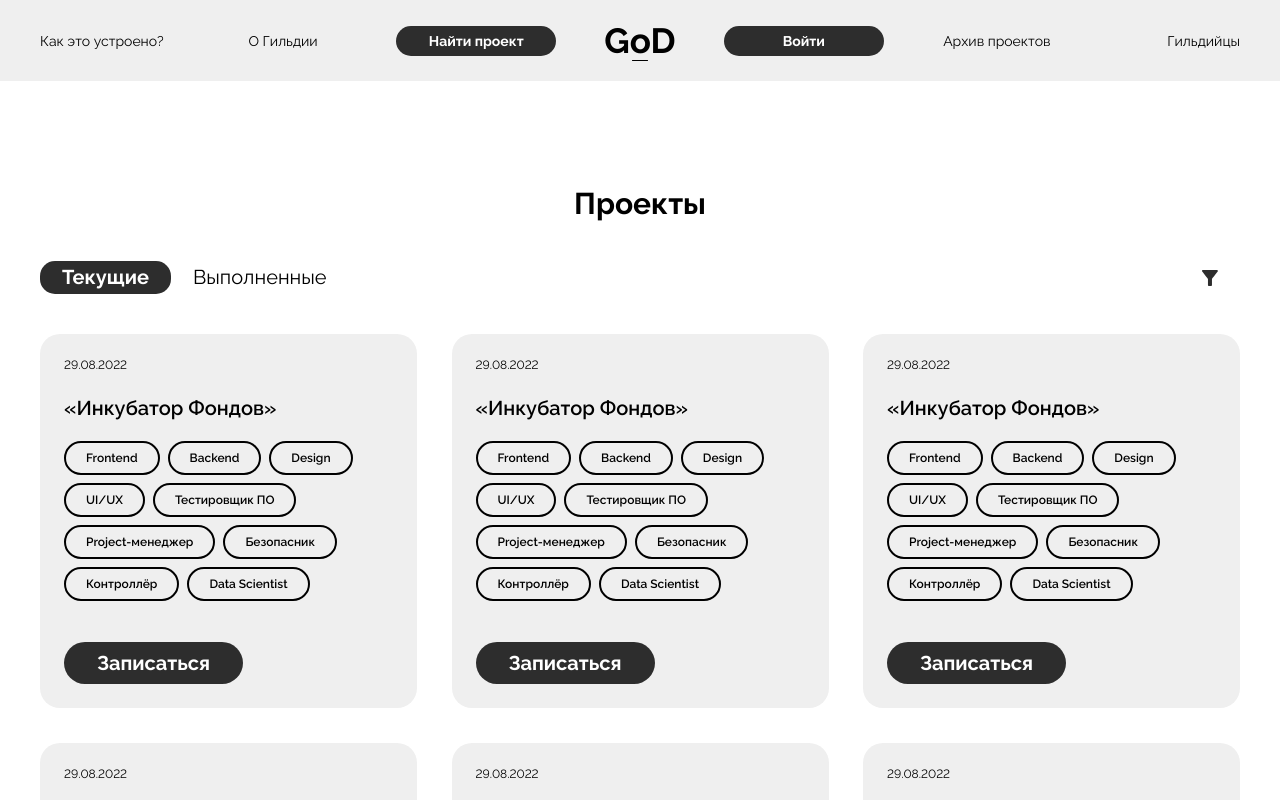
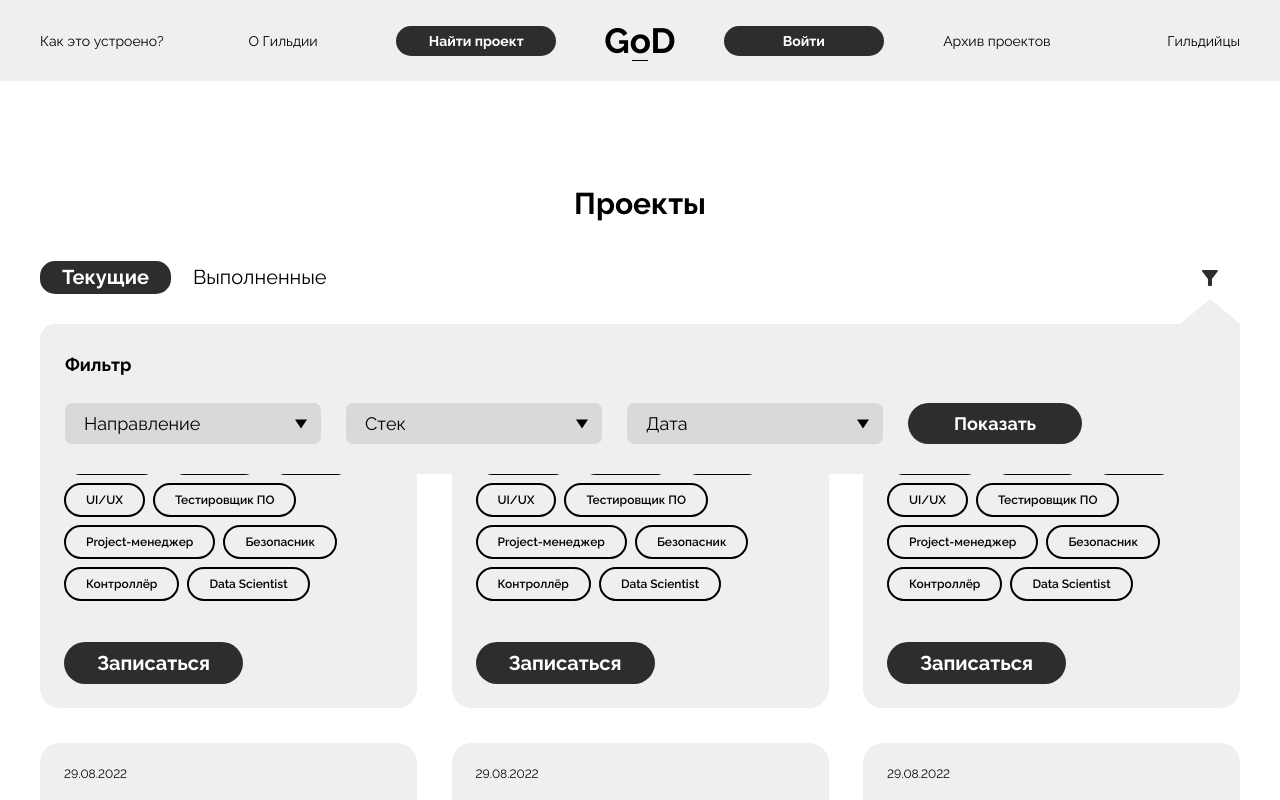
Before and after one commit to GuildOfDevelopers/guild-of-developers-frontend, a React (Create React App) app: page /currentProjects in a window 1280 px wide. Both pictures are taken after a click on the button 1210 px from the left and 277 px from the top of the page. Shown: the top 800 px of the page. Built offline with nearby package versions, Linux system fonts and the light colour scheme.

Commit message:
feat: add FilterOpen

```diff
--- /dev/null
+++ b/src/components/Filter/FilterOpen.tsx
@@ -0,0 +1,44 @@
+import React, { FC } from 'react';
+import { Form, FormName, FormWrapper, FormButton, Submit, Dropdown } from './styleFilterOpen';
+
+const FilterOpen: FC = () => {
+  const selects = [
+    {
+      id: 0,
+      title: 'Направление'
+    },
+    {
+      id: 1,
+      title: 'Стек'
+    },
+    {
+      id: 2,
+      title: 'Дата'
+    }
+  ];
+
+  const [currentSelect, setCurrentSelect] = React.useState(-1);
+
+  return (
+    <Form>
+      <FormName>Фильтр</FormName>
+
+      <FormWrapper>
+        {selects.map((item) => (
+          <FormButton
+            type="button"
+            key={item.id}
+            className={currentSelect === item.id ? 'open' : ''}
+            onClick={() => setCurrentSelect(item.id)}
+          >
+            {item.title}
+          </FormButton>
+        ))}
+
+        <Submit onClick={(e) => e.preventDefault()}>Показать</Submit>
+      </FormWrapper>
+    </Form>
+  );
+};
+
+export default FilterOpen;
--- a/src/components/Filter/index.tsx
+++ b/src/components/Filter/index.tsx
@@ -1,5 +1,6 @@
 import React, { FC } from 'react';
 import { Wrapper, LeftFilter, FilterButtons } from './style';
+import FilterOpen from './FilterOpen';
 import { IconFilter } from './Icon';
 
 const Filter: FC = () => {
@@ -15,6 +16,8 @@ const Filter: FC = () => {
     }
   ];
 
+  const [isOpen, setIsOpen] = React.useState(false);
+
   return (
     <Wrapper>
       <LeftFilter>
@@ -29,9 +32,11 @@ const Filter: FC = () => {
         ))}
       </LeftFilter>
 
-      <FilterButtons>
+      <FilterButtons onClick={() => setIsOpen(!isOpen)}>
         <IconFilter />
       </FilterButtons>
+
+      {isOpen && <FilterOpen />}
     </Wrapper>
   );
 };
--- a/src/components/Filter/style.tsx
+++ b/src/components/Filter/style.tsx
@@ -4,6 +4,7 @@ export const Wrapper = styled.div`
   display: flex;
   justify-content: space-between;
   padding-bottom: 40px;
+  position: relative;
 `;
 
 export const LeftFilter = styled.div``;
--- /dev/null
+++ b/src/components/Filter/styleFilterOpen.tsx
@@ -0,0 +1,96 @@
+import styled from 'styled-components';
+
+export const Form = styled.form`
+  position: absolute;
+  left: 0;
+  bottom: -140px;
+  width: 100%;
+  padding: 30px 25px;
+  border-radius: 15px;
+  border-top-right-radius: 0;
+  background-color: var(--color-white-2);
+
+  &::before {
+    content: '';
+    display: block;
+    position: absolute;
+    top: -25px;
+    right: 0;
+    width: 0;
+    height: 0;
+    border-left: 30px solid transparent;
+    border-right: 30px solid transparent;
+    border-bottom: 25px solid var(--color-white-2);
+  }
+`;
+
+export const FormName = styled.h3`
+  margin: 0;
+  margin-bottom: 28px;
+
+  font-size: var(--fs-400);
+  font-weight: var(--fw-700);
+  line-height: var(--line-height-400);
+`;
+
+export const FormWrapper = styled.div`
+  position: relative;
+  display: flex;
+  gap: 25px;
+`;
+
+export const FormButton = styled.button`
+  position: relative;
+  width: 256px;
+  padding: 9px 19px;
+  border-radius: 7px;
+  background-color: var(--color-grey-3);
+
+  font-family: Raleway;
+  font-size: var(--fs-400);
+  font-weight: var(--fw-400);
+  line-height: var(--line-height-400);
+  text-align: left;
+  transition: font-weight 0.3s ease-in-out;
+
+  &::before {
+    content: '';
+    display: block;
+    position: absolute;
+    top: 50%;
+    transform: translateY(-50%);
+    right: 14px;
+    width: 0;
+    height: 0;
+    border-top: 9px solid var(--color-black);
+    border-left: 6px solid transparent;
+    border-right: 6px solid transparent;
+    transition: all 0.3s ease-in-out;
+  }
+
+  &.open {
+    font-weight: var(--fw-600);
+  }
+
+  &.open::before {
+    border-top: none;
+    border-bottom: 9px solid var(--color-black);
+  }
+`;
+
+export const Submit = styled.button`
+  padding: 10px 46px;
+  color: var(--color-white);
+  font-size: var(--fs-400);
+  font-weight: var(--fw-700);
+  line-height: var(--line-height-400);
+  background-color: var(--color-grey);
+  border-radius: 25px;
+`;
+
+export const Dropdown = styled.div`
+  position: absolute;
+  width: 256px;
+  height: 400px;
+  background-color: var(--color-grey-3);
+`;
```
